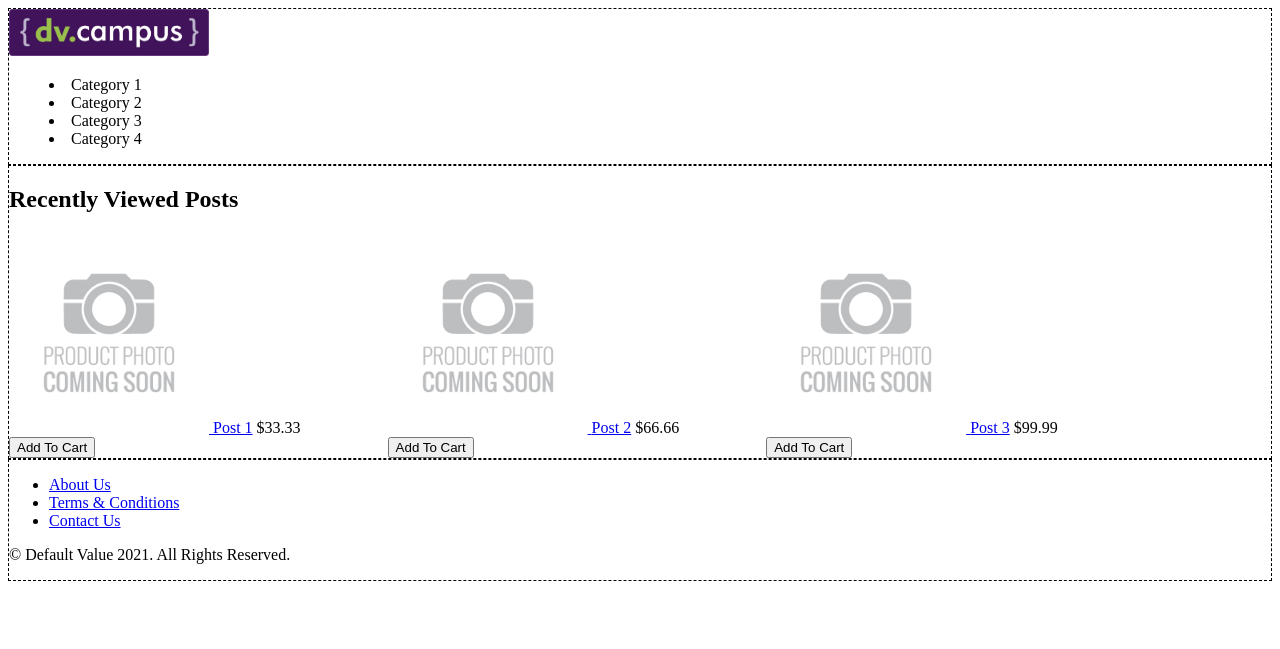
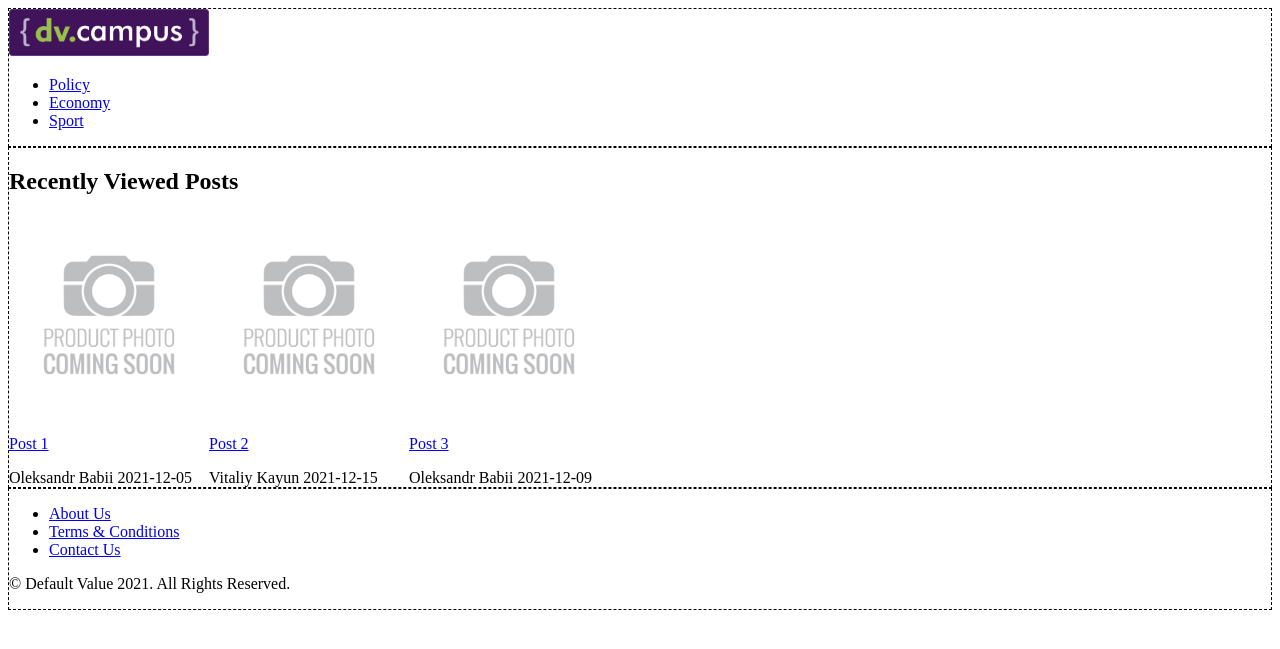
Before and after one commit to Babii-Oleksandr/oleksandr-babii-blog, a PHP site: page /home.php in a window 1280 px wide. Shown: the top 649 px of the page. Run offline with PHP 8.4, Linux system fonts and the light colour scheme.

Commit message:
#2 Shop Skeleton: added data.php for categories and products; implemented top menu

```diff
--- /dev/null
+++ b/web/data.php
@@ -0,0 +1,81 @@
+<?php
+
+declare(strict_types=1);
+
+function blogGetCategory(): array
+{
+    return [
+        1 => [
+            'category_id' => 1,
+            'name'        => 'Policy',
+            'url'         => 'policy',
+            'posts'    => [1, 2, 3]
+        ],
+        2 => [
+            'category_id' => 2,
+            'name'        => 'Economy',
+            'url'         => 'economy',
+            'posts'    => [3, 4, 5]
+        ],
+        3 => [
+            'category_id' => 3,
+            'name'        => 'Sport',
+            'url'         => 'sport',
+            'posts'    => [2, 4, 6]
+        ]
+    ];
+}
+
+function blogGetPost(): array
+{
+    return [
+        1 => [
+            'post_id'  => 1,
+            'name'        => 'Post 1',
+            'url'         => 'Post-1',
+            'description' => 'Post 1 Description',
+            'author'       => 'Oleksandr Babii',
+            'date'         => '2021-12-05'
+        ],
+        2 => [
+            'post_id'  => 2,
+            'name'        => 'Post 2',
+            'url'         => 'Post-2',
+            'description' => 'Post 2 Description',
+            'author'       => 'Vitaliy Kayun',
+            'date'         => '2021-12-13'
+        ],
+        3 => [
+            'post_id'  => 3,
+            'name'        => 'Post 3',
+            'url'         => 'Post-3',
+            'description' => 'Post 3 Description',
+            'author'       => 'Oleksandr Babii',
+            'date'         => '2021-12-16'
+        ],
+        4 => [
+            'post_id'  => 4,
+            'name'        => 'Post 4',
+            'url'         => 'Post-4',
+            'description' => 'Post 4 Description',
+            'author'       => 'Oleksandr Babii',
+            'date'         => '2021-06-05'
+        ],
+        5 => [
+            'post_id'  => 5,
+            'name'        => 'Post 5',
+            'url'         => 'Post-5',
+            'description' => 'Post 5 Description',
+            'author'       => 'Іergiy Сhernenkov',
+            'date'         => '2021-06-10'
+        ],
+        6 => [
+            'post_id'  => 6,
+            'name'        => 'Post 6',
+            'url'         => 'Post-6',
+            'description' => 'Post 6 Description',
+            'author'       => 'Oleksandr Babii',
+            'date'         => '2021-06-14'
+        ]
+    ];
+}
--- a/web/home.php
+++ b/web/home.php
@@ -1,3 +1,6 @@
+<?php
+require_once 'data.php';
+?>
 <!DOCTYPE html>
 <html lang="en">
 <head>
@@ -24,12 +27,15 @@
         <a href="/" title="{DV.Campus} PHP Framework">
             <img src="logo.jpg" alt="{DV.Campus} Logo" width="200"/>
         </a>
-        <menu>
-            <li>Category 1</li>
-            <li>Category 2</li>
-            <li>Category 3</li>
-            <li>Category 4</li>
-        </menu>
+        <nav>
+            <ul>
+                <?php foreach (blogGetCategory() as $category) : ?>
+                    <li>
+                        <a href="/<?= $category['url'] ?>"><?= $category['name'] ?></a>
+                    </li>
+                <?php endforeach; ?>
+            </ul>
+        </nav>
     </header>
 
     <main>
@@ -40,25 +46,25 @@
                     <a href="/post-1-url" title="Post 1">
                         <img src="/post-placeholder.png" alt="Post 1" width="200"/>
                     </a>
-                    <a href="/post-1-url" title="Post 1">Post 1</a>
-                    <span>$33.33</span>
-                    <button type="button">Add To Cart</button>
+                    <p><a href="/post-1-url" title="Post 1">Post 1</a></p>
+                    <span>Oleksandr Babii</span>
+                    <span>2021-12-05</span>
                 </div>
                 <div class="post">
                     <a href="/post-2-url" title="Post 2">
                         <img src="/post-placeholder.png" alt="Post 2" width="200"/>
                     </a>
-                    <a href="/post-2-url" title="Post 2">Post 2</a>
-                    <span>$66.66</span>
-                    <button type="button">Add To Cart</button>
+                    <p><a href="/post-2-url" title="Post 2">Post 2</a></p>
+                    <span>Vitaliy Kayun</span>
+                    <span>2021-12-15</span>
                 </div>
                 <div class="post">
                     <a href="/post-3-url" title="Post 3">
                         <img src="/post-placeholder.png" alt="Post 3" width="200"/>
                     </a>
-                    <a href="/post-3-url" title="Post 3">Post 3</a>
-                    <span>$99.99</span>
-                    <button type="button">Add To Cart</button>
+                    <p><a href="/post-3-url" title="Post 3">Post 3</a></p>
+                    <span>Oleksandr Babii</span>
+                    <span>2021-12-09</span>
                 </div>
             </div>
         </section>
```
Also changed, not shown: web/category.php (+21 -15 lines), web/contact-us.php (+12 -6 lines), web/post.php (+14 -8 lines).
